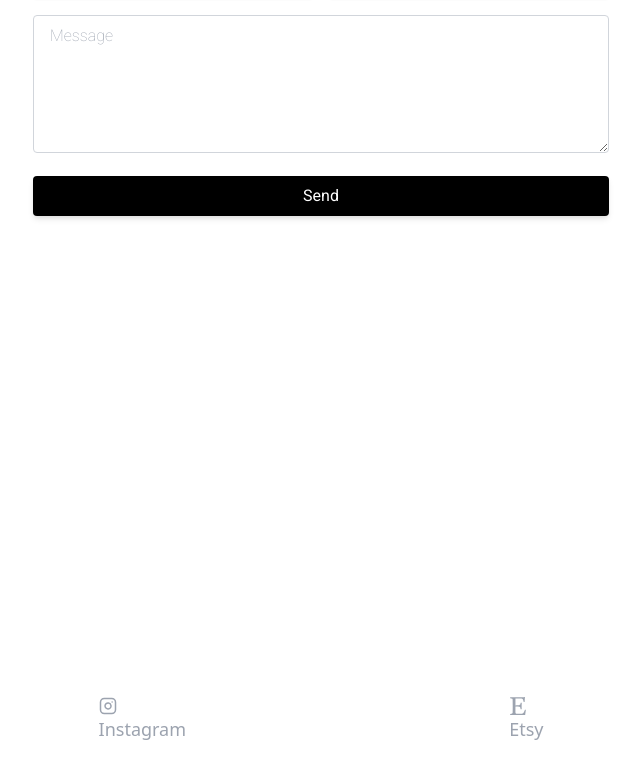
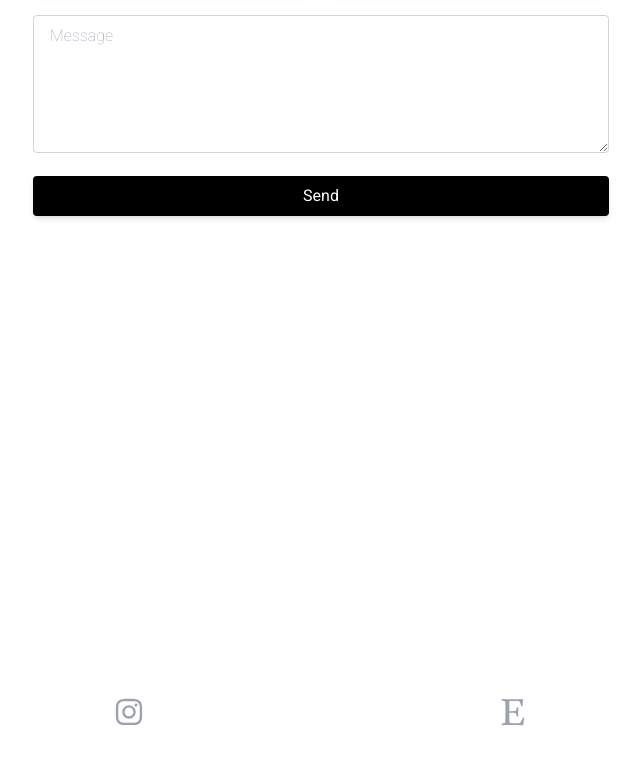
Before and after one commit to joezucco/ss-ceramics, a Next.js app: page /contact in a window 1280 px wide. Shown: the part 263-1042 px from the top of the page, without its empty margins (319-959 px from the left). Built offline with nearby package versions, Linux system fonts and the light colour scheme.

Commit message:
edit footer

```diff
--- a/components/Footer.js
+++ b/components/Footer.js
@@ -1,5 +1,4 @@
-import { FiInstagram } from 'react-icons/fi'
-import { SiEtsy } from 'react-icons/si'
+import { FaInstagram, FaEtsy } from 'react-icons/fa'
 
 export default function Footer() {
   return (
@@ -21,7 +20,7 @@ export default function Footer() {
               class='text-gray-400 hover:text-gray-800 dark:text-gray-300 dark:hover:text-white transition-colors duration-200'
               href='https://www.instagram.com/sarah.schwartz.ceramics/'
             >
-              <FiInstagram /> Instagram
+              <FaInstagram size={30} />
             </a>
           </li>
           <li class='my-2'>
@@ -29,7 +28,7 @@ export default function Footer() {
               class='text-gray-400 hover:text-gray-800 dark:text-gray-300 dark:hover:text-white transition-colors duration-200'
               href='https://www.etsy.com/shop/SarahSchwartzCeramic?ref=profile_header'
             >
-              <SiEtsy /> Etsy
+              <FaEtsy size={30} />
             </a>
           </li>
         </ul>
```
